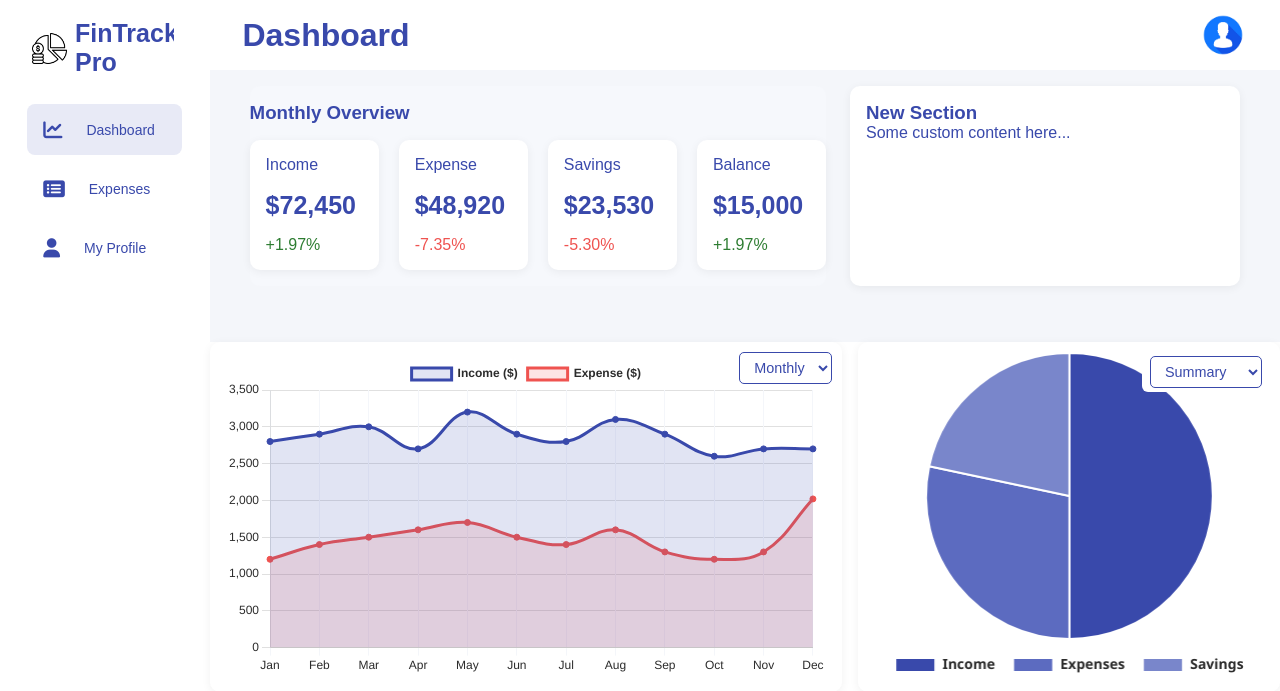
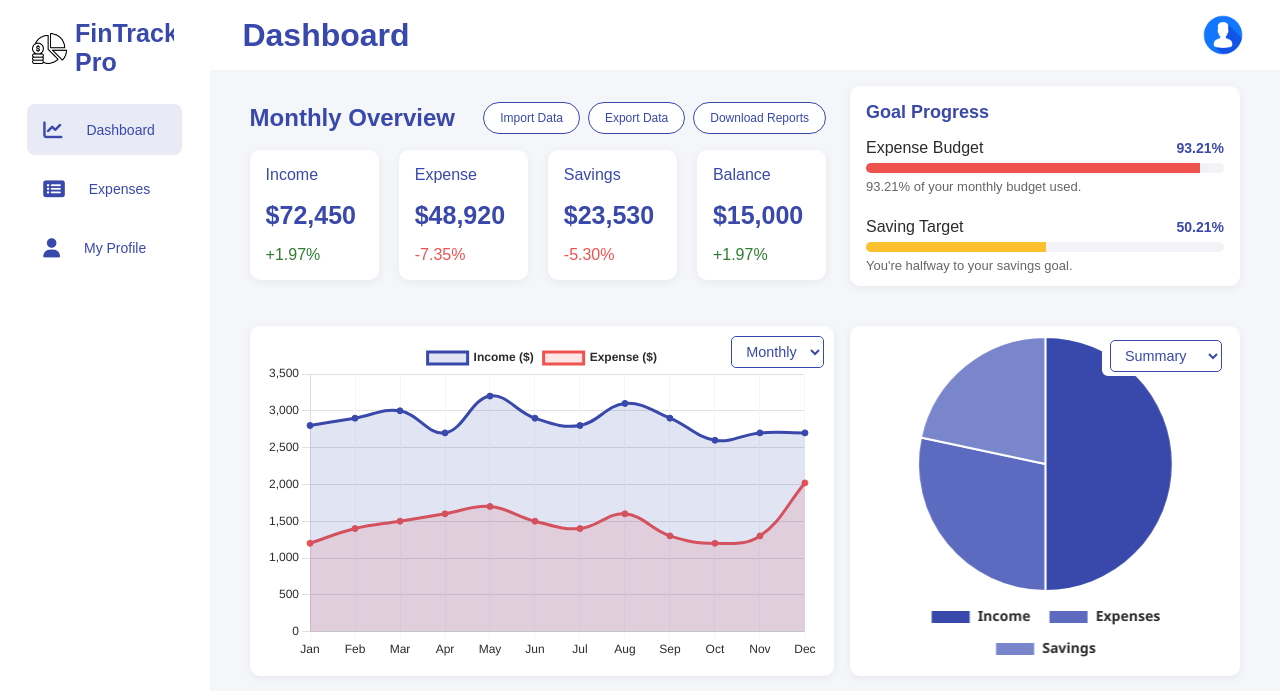
Before and after one commit to Riyaz-CCT/WDI_BUDGET_TRACKER, a PHP site: page /pages/dashboard.html in a window 1280 px wide. Shown: the top 691 px of the page. Run offline with PHP 8.4, Linux system fonts and the light colour scheme.

Commit message:
Updated progress bars and logic in dashboard

```diff
--- a/css/dashboard_styles.css
+++ b/css/dashboard_styles.css
@@ -130,11 +130,10 @@ body {
 
 .main--content {
   position: relative;
-  background-color: var(--primary-bg);
+  background-color: var(--primary-bg); /* ✅ KEEP this */
   width: 100%;
   padding: 1rem 2.5rem;
 }
-
 
 /* ====================== HEADER ====================== */
 .header--wrapper {
@@ -206,11 +205,44 @@ body {
   margin-bottom: 1.5rem;
 }
 
+/* Style wrapper to align heading and buttons on the same row */
+.stats-top-section {
+  display: flex;
+  justify-content: space-between; /* Push heading left, buttons right */
+  align-items: center;
+  margin-bottom: 1rem;
+  padding: 0;
+}
+
+/* Round, padded buttons */
+.action-buttons {
+  display: flex;
+  gap: 0.5rem;
+}
+
+.rounded-btn {
+  padding: 8px 16px;
+  color: var(--primary-color);
+  background-color: var(--text-light);
+  border: none;
+  border-radius: 20px;
+  font-size: 12px;
+  cursor: pointer;
+  transition: background-color 0.3s ease;
+  border: 1px solid var(--primary-color);
+}
+
+.rounded-btn:hover {
+  background-color: var(--hover-bg);
+}
+
+
+
 .stats-cards-container {
   width: 59.2%;
   height: 200px;
-  /*background-color: var(--white);*/
-  background-color: #f6f8fc;
+  background-color: var(--primary-bg);
+  /*background-color: #f6f8fc;*/
   margin-bottom: 1rem;
   border-radius: 10px;
   padding-top: 1rem;
@@ -269,6 +301,88 @@ body {
   color: var(--primary-color);
 }
 
+
+/* ===== Progress Trackers in New Section ===== */
+.new_section {
+  width: 40%;
+  height: 200px;
+  background-color: var(--white);
+  border-radius: 10px;
+  padding: 1rem;
+  box-shadow: 0 2px 10px rgba(0, 0, 0, 0.06);
+  color: var(--primary-color);
+  display: flex;
+  flex-direction: column;
+}
+
+/* === Progress Bar Styles === */
+
+.progress-header {
+  font-size: 18px;
+  font-weight: 600;
+  color: var(--primary-color);
+}
+
+.goal-progress-wrapper {
+  margin-top: 1rem;
+}
+
+.progress-row {
+  margin-bottom: 1.5rem;
+}
+
+.progress-info {
+  display: flex;
+  justify-content: space-between;
+  align-items: center;
+}
+
+.progress-title {
+  font-weight: 500;
+  color: var(--text-dark, #333);
+}
+
+.progress-percent {
+  font-weight: 600;
+  font-size: 14px;
+}
+
+.progress-percent.green {
+  color: #2e7d32;
+}
+
+.progress-percent.red {
+  color: #ef5350;
+}
+
+.progress-bar-container {
+  background-color: #f1f3f6;
+  height: 10px;
+  border-radius: 5px;
+  overflow: hidden;
+  margin: 6px 0;
+}
+
+.progress-bar-fill {
+  height: 100%;
+  transition: width 0.4s ease;
+}
+
+/* Colors */
+.progress-bar-fill.green {
+  background-color: #2e7d32;
+}
+.progress-bar-fill.red {
+  background-color: #ef5350;
+}
+.progress-bar-fill.yellow {
+  background-color: #fbc02d;
+}
+
+.progress-subtext {
+  font-size: 13px;
+  color: #666;
+}
 
 
 /* ====================== CHART AREA ====================== */
@@ -404,9 +518,9 @@ body {
 /* ====================== CHART + TABLE SECTION STYLING ====================== */
 .section-3 {
   display: flex;
+  flex-wrap: wrap;
   gap: 1.5rem;
   margin-top: 2rem;
-  flex-wrap: wrap;
 }
 
 /* Left chart container */
--- a/pages/dashboard.html
+++ b/pages/dashboard.html
@@ -1,84 +1,67 @@
   <!DOCTYPE html>
   <html lang="en">
+  <head>
+    <meta charset="UTF-8" />
+    <meta http-equiv="X-UA-Compatible" content="IE=edge" />
+    <meta name="viewport" content="width=device-width, initial-scale=1.0" />
+    <title>FinTrack Pro Dashboard</title>
 
-<head>
-  <!-- Meta tags for character encoding, browser compatibility, and responsive design -->
-  <meta charset="UTF-8">
-  <meta http-equiv="X-UA-Compatible" content="IE=edge">
-  <meta name="viewport" content="width=device-width, initial-scale=1.0">
-
-  <!-- Page title shown on the browser tab -->
-  <title>UX/UI</title>
-
-  <!-- External CSS styles -->
-  <link rel="stylesheet" href="/css/dashboard_styles.css">
-  <link rel="stylesheet" href="/css/responsive_dashboard.css">
-
-  <!-- Font Awesome Icons CDN -->
-  <link rel="stylesheet" href="https://cdnjs.cloudflare.com/ajax/libs/font-awesome/6.4.0/css/all.min.css">
+    <link rel="stylesheet" href="/css/dashboard_styles.css" />
+    <link rel="stylesheet" href="/css/responsive_dashboard.css" />
+    <link rel="stylesheet" href="https://cdnjs.cloudflare.com/ajax/libs/font-awesome/6.4.0/css/all.min.css" />
   </head>
 
   <body>
-
-  <!-- ===================== SIDEBAR START ===================== -->
+    <!-- ===================== SIDEBAR ===================== -->
     <div class="sidebar">
-    <!-- Sidebar Logo Section -->
       <div class="logo">
-      <img src="/assests/budget.png" alt="Logo">
+        <img src="/assests/budget.png" alt="Logo" />
         <p>FinTrack Pro</p>
       </div>
-
-    <!-- Sidebar Navigation Menu -->
       <ul class="menu">
         <li class="active">
-        <a href="#">
-          <i class="fas fa-chart-line"></i>
-          <span>Dashboard</span>
-        </a>
+          <a href="#"><i class="fas fa-chart-line"></i><span>Dashboard</span></a>
         </li>
         <li>
-        <a href="categories.html">
-          <i class="fas fa-list-alt"></i>
-          <span>Expenses</span>
-        </a>
+          <a href="categories.html"><i class="fas fa-list-alt"></i><span>Expenses</span></a>
         </li>
         <li>
-        <a href="#">
-          <i class="fas fa-user"></i>
-          <span>My Profile</span>
-        </a>
+          <a href="#"><i class="fas fa-user"></i><span>My Profile</span></a>
         </li>
         <li class="logout">
-        <a href="#" id="logout-link">
-          <i class="fas fa-sign-out-alt"></i>
-          <span>Logout</span>
-        </a>
+          <a href="#" id="logout-link"><i class="fas fa-sign-out-alt"></i><span>Logout</span></a>
         </li>
       </ul>
     </div>
-  <!-- ===================== SIDEBAR END ===================== -->
 
-  <!-- ===================== MAIN CONTENT START ===================== -->
+    <!-- ===================== MAIN ===================== -->
     <div class="main-container">
-
-    <!-- ========== HEADER START ========== -->
       <div class="header--wrapper">
         <button id="toggle-btn">☰</button>
         <div class="header--title">
           <h1>Dashboard</h1>
         </div>
         <div class="user--info">
-        <img src="/assests/profile.png" alt="profile picture here" />
+          <img src="/assests/profile.png" alt="profile picture" />
         </div>
       </div>
-    <!-- ========== HEADER END ========== -->
 
       <div class="main--content">
+        <!-- ========== SECTION 1: Stats + Extra ========== -->
         <div class="section-1">
+          <div class="stats-cards-container">
+            <!-- New Flexbox Wrapper for Title + Buttons -->
+            <div class="stats-top-section">
+              <div class="overview-heading">
+                <h2 class="card-title">Monthly Overview</h2>
+              </div>
+              <div class="action-buttons">
+                <button class="rounded-btn">Import Data</button>
+                <button class="rounded-btn">Export Data</button>
+                <button class="rounded-btn">Download Reports</button>
+              </div>
+            </div>
 
-        <!-- ========== STATS CARDS SECTION ========== -->
-        <div class="stats-cards-container">
-          <h3 class="card-title">Monthly Overview</h3>
             <div class="stats-cards-slider">
               <div class="stats-cards">
                 <p>Income</p>
@@ -93,7 +76,7 @@
               <div class="stats-cards">
                 <p>Savings</p>
                 <span>$23,530</span>
-              <p class="growth down" style="color:#ef5350">-5.30%</p>
+                <p class="growth up" style="color:#ef5350">-5.30%</p>
               </div>
               <div class="stats-cards">
                 <p>Balance</p>
@@ -103,22 +86,41 @@
             </div>
           </div>
 
-        <!-- ========== NEW SECTION NEXT TO CARDS ========== -->
+          <!-- ========== New Section: Progress Bars ========== -->
           <div class="new_section">
-          <h3>New Section</h3>
-          <p>Some custom content here...</p>
+            <h3 class="progress-header">Goal Progress</h3>
+
+            <div class="goal-progress-wrapper">
+              <!-- Budget Goal -->
+              <div class="progress-row">
+                <div class="progress-info">
+                  <p class="progress-title">Expense Budget</p>
+                  <span class="progress-percent">93.21%</i></span>
+                </div>
+                <div class="progress-bar-container">
+                  <div class="progress-bar-fill" style="width: 93.2%;" data-percent="93.21" data-type="expense"></div>
+                </div>
+                <p class="progress-subtext">93.21% of your monthly budget used.</p>
               </div>
 
+              <!-- Savings Target -->
+              <div class="progress-row">
+                <div class="progress-info">
+                  <p class="progress-title">Saving Target</p>
+                  <span class="progress-percent">50.21%</i></span>
+                </div>
+                <div class="progress-bar-container">
+                  <div class="progress-bar-fill" style="width: 50.21%;" data-percent="50.21" data-type="saving"></div>
+                </div>
+                <p class="progress-subtext">You're halfway to your savings goal.</p>
+              </div>
+            </div>  <!--✅ ADDED: closing tag for goal-progress-wrapper -->
+          </div> <!-- ✅ ADDED: closing tag for new_section -->
         </div>
 
-    </div>
-      <!-- ========== CHART SECTION START ========== -->
+        <!-- ========== SECTION 2: Charts ========== -->
         <div class="graph--container">
-
-        <!-- ======== CHART CONTAINER 1 (60%) ======== -->
           <div class="graph--container-1">
-
-          <!-- Dropdown to switch line chart type -->
             <div class="chart-dropdown">
               <select id="rangeSelect" onchange="handleRangeChange(this.value)">
                 <option value="monthly" selected>Monthly</option>
@@ -126,14 +128,11 @@
                 <option value="yearly">Yearly</option>
               </select>
             </div>
-
-          <!-- Main chart canvases -->
             <canvas id="barChart" class="chart-canvas"></canvas>
             <canvas id="lineChart" class="chart-canvas" style="display: none;"></canvas>
             <canvas id="altChart" class="chart-canvas" style="display: none;"></canvas>
           </div>
 
-        <!-- ======== CHART CONTAINER 2 (40%) ======== -->
           <div class="graph--container-2">
             <div class="chart-dropdown">
               <select id="pieRangeSelect" onchange="handlePieRangeChange(this.value)">
@@ -142,17 +141,12 @@
                 <option value="yearly">Categories</option>
               </select>
             </div>
-          <!-- Pie chart canvas -->
             <canvas id="summaryPieChart" class="chart-canvas"></canvas>
           </div>
+        </div>
 
-      </div>
-      <!-- ========== CHART SECTION END ========== -->
-
-      <!-- ===================== CHART + TABLE SECTION START ===================== -->
+        <!-- ========== SECTION 3: Chart + Table ========== -->
         <div class="section-3">
-
-        <!-- ======== CHART: Alternate Bar Chart ======== -->
           <div class="graph--container-3">
             <div class="chart-dropdown">
               <select id="bar2RangeSelect" onchange="handleBar2RangeChange(this.value)">
@@ -164,7 +158,6 @@
             <canvas id="barChart2" class="chart-canvas"></canvas>
           </div>
 
-        <!-- ======== TABLE: Recent Transactions ======== -->
           <div class="tabular--wrapper">
             <h3 class="main--title">Recent Data</h3>
             <div class="table--container">
@@ -180,20 +173,12 @@
               </table>
             </div>
           </div>
+        </div>
+      </div> <!-- .main--content -->
+    </div> <!-- .main-container -->
 
-      </div>
-      <!-- ===================== CHART + TABLE SECTION END ===================== -->
-
-    </div>
-  </div>
-  <!-- ===================== MAIN CONTENT END ===================== -->
-
-  <!-- ===================== SCRIPT SECTION START ===================== -->
-
-  <!-- Chart.js CDN -->
+    <!-- ===================== SCRIPTS ===================== -->
     <script src="https://cdn.jsdelivr.net/npm/chart.js"></script>
-
-  <!-- Fetch and populate table from JSON -->
     <script>
       fetch("data.json")
         .then(res => res.json())
@@ -205,13 +190,10 @@
       function populateTable(tableData) {
         const tbody = document.querySelector(".table--container tbody");
         const tfoot = document.querySelector(".table--container tfoot");
-
-      // Clear existing table data
         tbody.innerHTML = "";
         tfoot.innerHTML = "";
 
         let total = 0;
-
         tableData.forEach(row => {
           const tr = document.createElement("tr");
           tr.innerHTML = `<td>${row.item}</td><td>$${row.amount.toFixed(2)}</td>`;
@@ -219,36 +201,64 @@
           total += row.amount;
         });
 
-      // Append total to table footer
         const totalRow = document.createElement("tr");
         totalRow.innerHTML = `<td colspan="2">Total: $${total.toFixed(2)}</td>`;
         tfoot.appendChild(totalRow);
       }
-  </script>
 
-  <!-- Chart rendering logic (chart.js) -->
-  <script src="/js/chart.js"></script>
-
-  <!-- Logout redirect script -->
-  <script>
       document.getElementById("logout-link").addEventListener("click", function (e) {
         e.preventDefault();
         window.location.href = "login.html";
       });
-  </script>
 
-  <!-- Sidebar toggle for mobile -->
-  <script>
       const toggleBtn = document.getElementById('toggle-btn');
       const sidebar = document.querySelector('.sidebar');
-
       toggleBtn.addEventListener('click', () => {
         sidebar.classList.toggle('show');
       });
     </script>
 
-  <!-- ===================== SCRIPT SECTION END ===================== -->
 
+    <script>
+      document.addEventListener("DOMContentLoaded", () => {
+        const fills = document.querySelectorAll(".progress-bar-fill");
+
+        fills.forEach(fill => {
+          const percent = parseFloat(fill.dataset.percent) || 0;
+          const type = fill.dataset.type; // 'expense' or 'saving'
+
+          // Clamp percent between 0–100 visually
+          fill.style.width = `${Math.min(percent, 100)}%`;
+
+          // Reset color classes
+          fill.classList.remove("green", "yellow", "red");
+
+          let color;
+
+          if (type === "expense") {
+            if (percent > 70) {
+              color = "red";
+            } else if (percent >= 45) {
+              color = "yellow";
+            } else {
+              color = "green";
+            }
+          } else if (type === "saving") {
+            if (percent > 70) {
+              color = "green";
+            } else if (percent >= 45) {
+              color = "yellow";
+            } else {
+              color = "red";
+            }
+          }
+
+          fill.classList.add(color);
+        });
+      });
+    </script>
+
+
+    <script src="/js/chart.js"></script>
   </body>
-
   </html>
```
Lines whose indentation alone changed are shown as unchanged.
